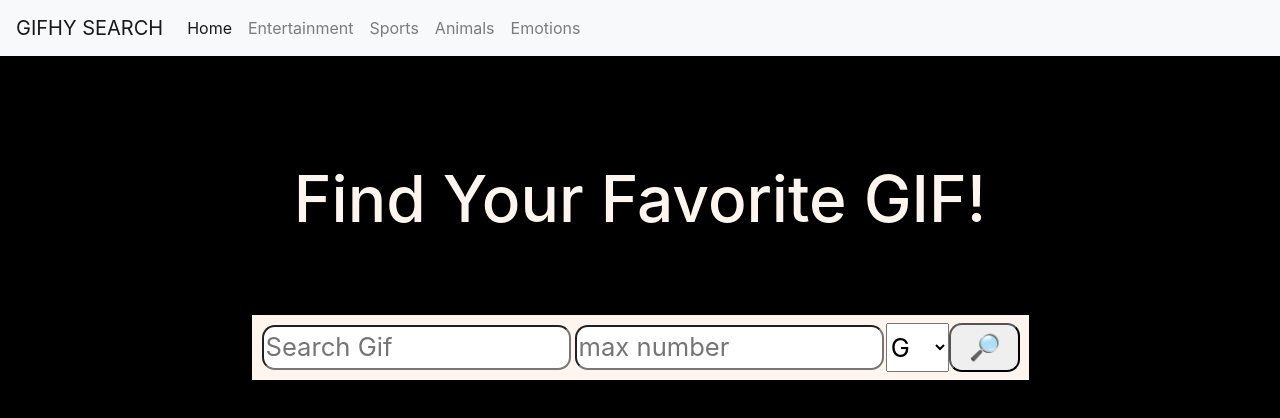
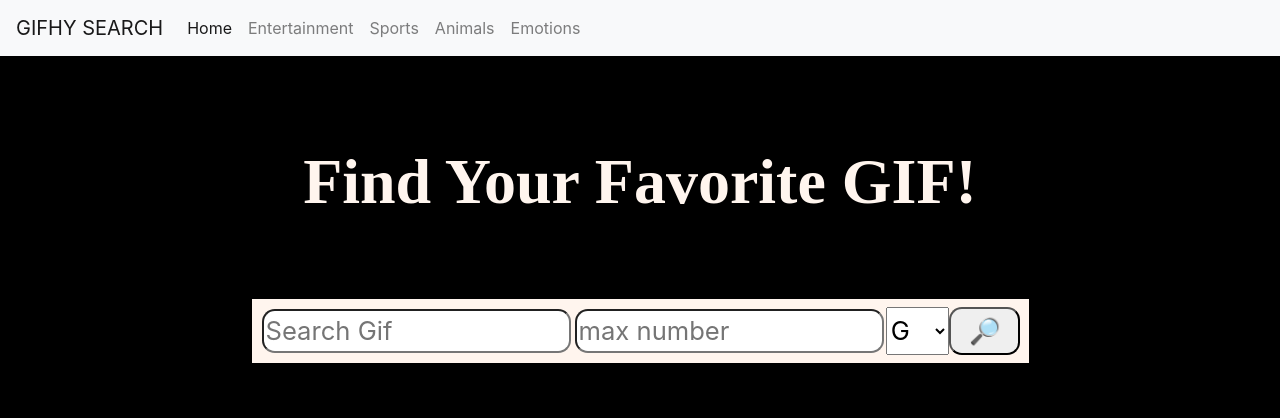
Before and after one commit to Xiang-Song/GIFsearch, a plain HTML site: page index.html in a window 1280 px wide. Drawn offline with nearby package versions, Linux system fonts and the light colour scheme; no server answers.

Commit message:
add new font

```diff
--- a/style.css
+++ b/style.css
@@ -11,6 +11,13 @@ body {
     margin-top: 3ex;
 }
 
+/* import google font for header */
+
+@import url('https://fonts.googleapis.com/css?family=Almendra+SC&display=swap');
+.header {
+    font-family: 'Almendra SC', serif;
+    font-weight: 700;
+}
 /* search panel layout*/
 
 .container {
```
